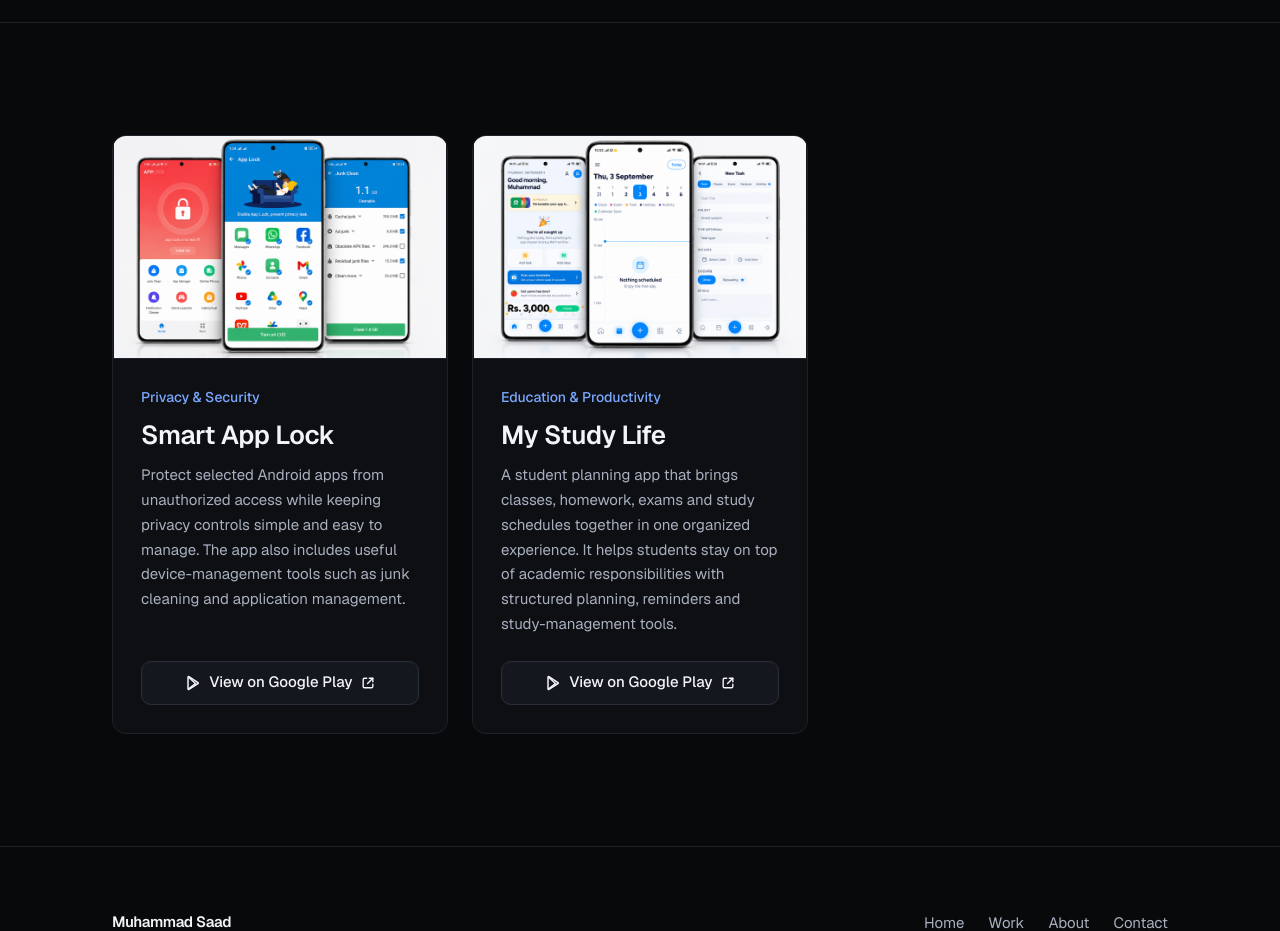
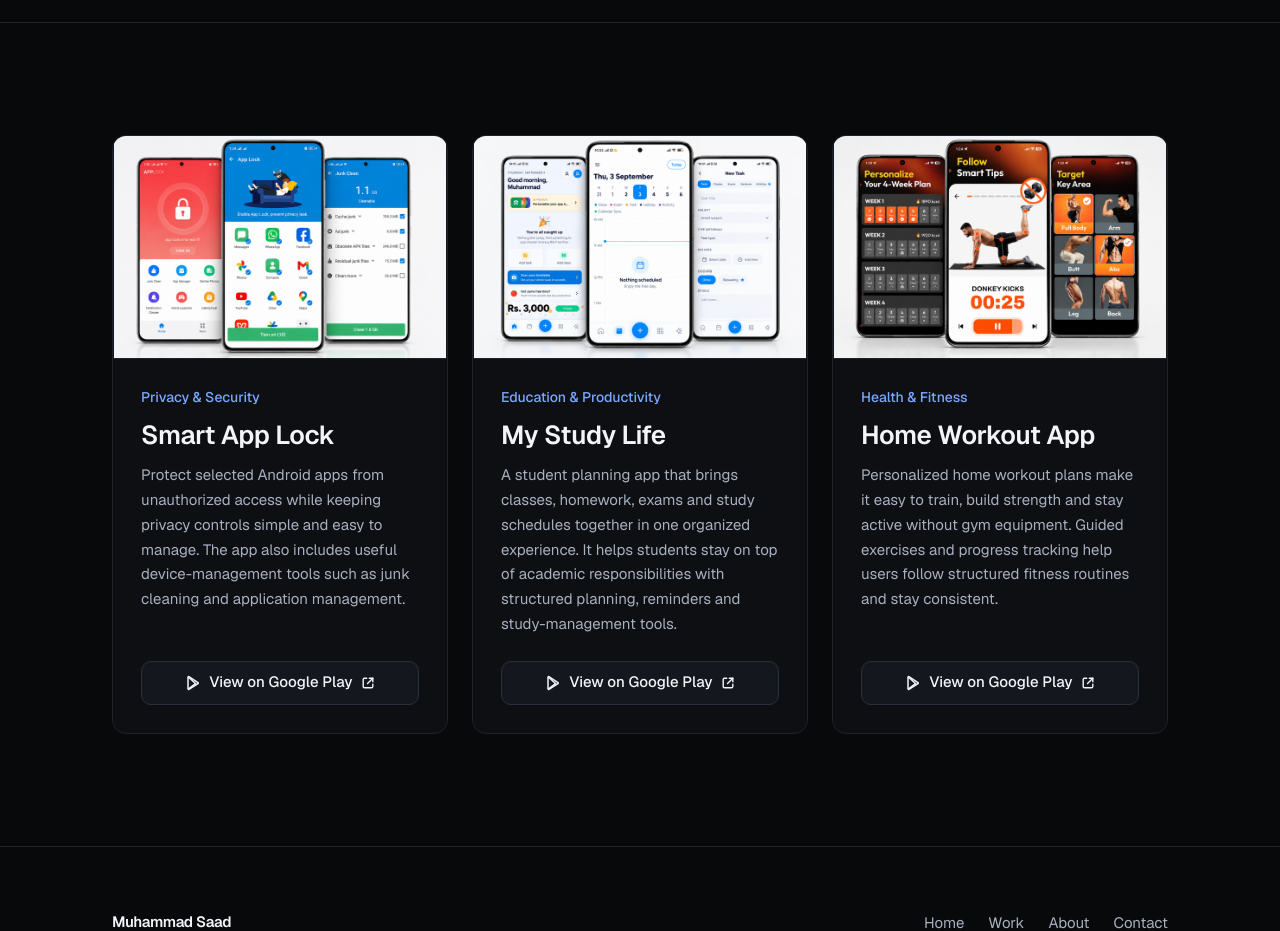
Before and after one commit to mu-spec/My-portfolio, a Next.js app: page /projects in a window 1280 px wide. Shown: the part 460-1391 px from the top of the page. Built offline with nearby package versions, Linux system fonts and the light colour scheme.

Commit message:
feat: add Home Workout App to More Projects

```diff
--- a/src/data/more-projects.ts
+++ b/src/data/more-projects.ts
@@ -41,6 +41,22 @@
       "https://play.google.com/store/apps/details?id=com.virblue.mystudylife&hl=en",
     order: 2,
   },
+  {
+    slug: "home-workout-app",
+    name: "Home Workout App",
+    category: "Health & Fitness",
+    description:
+      "Personalized home workout plans make it easy to train, build strength and stay active without gym equipment. Guided exercises and progress tracking help users follow structured fitness routines and stay consistent.",
+    image: {
+      src: "/images/home-workout-app.png",
+      alt: "Home Workout App portfolio image: three Android phones showing the personalized 4-week plan with weekly workout grids, the guided Donkey Kicks exercise with a follow-along timer, and the target key area screen with Full Body, Arm, Butt, Abs, Leg and Back options.",
+      width: 1536,
+      height: 1024,
+    },
+    googlePlayUrl:
+      "https://play.google.com/store/apps/details?id=homeworkoutapp.homeworkout.fitness.workout.loseweight&hl=en",
+    order: 3,
+  },
 ] as const;
 
 /** Projects in display order. */
```
Also changed, not shown: public/images/home-workout-app.png (added).
